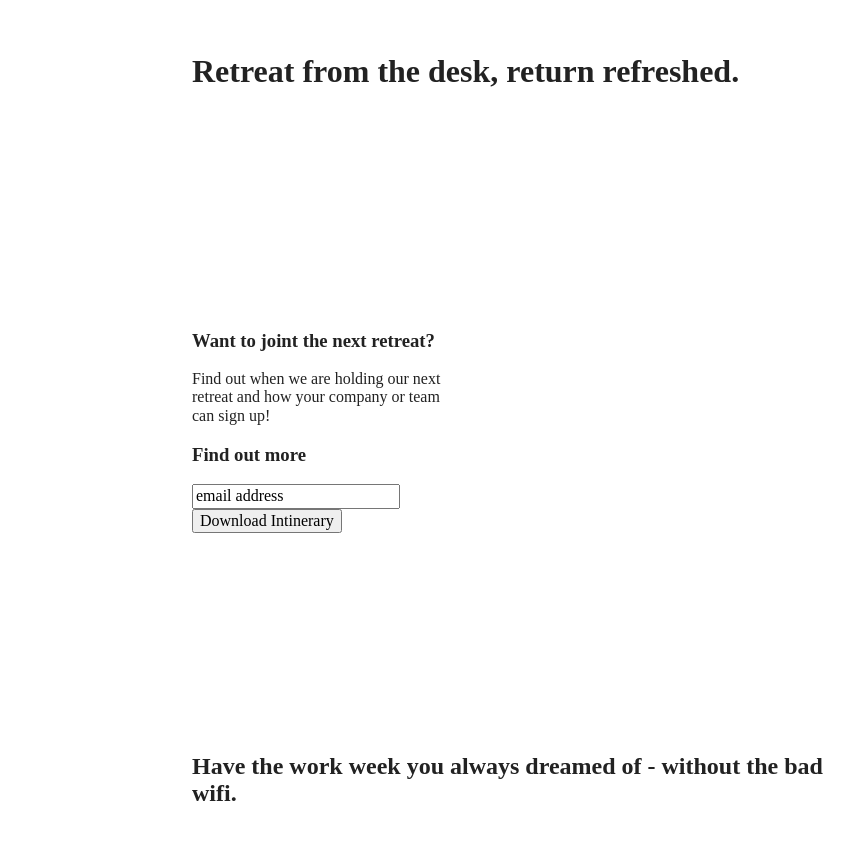
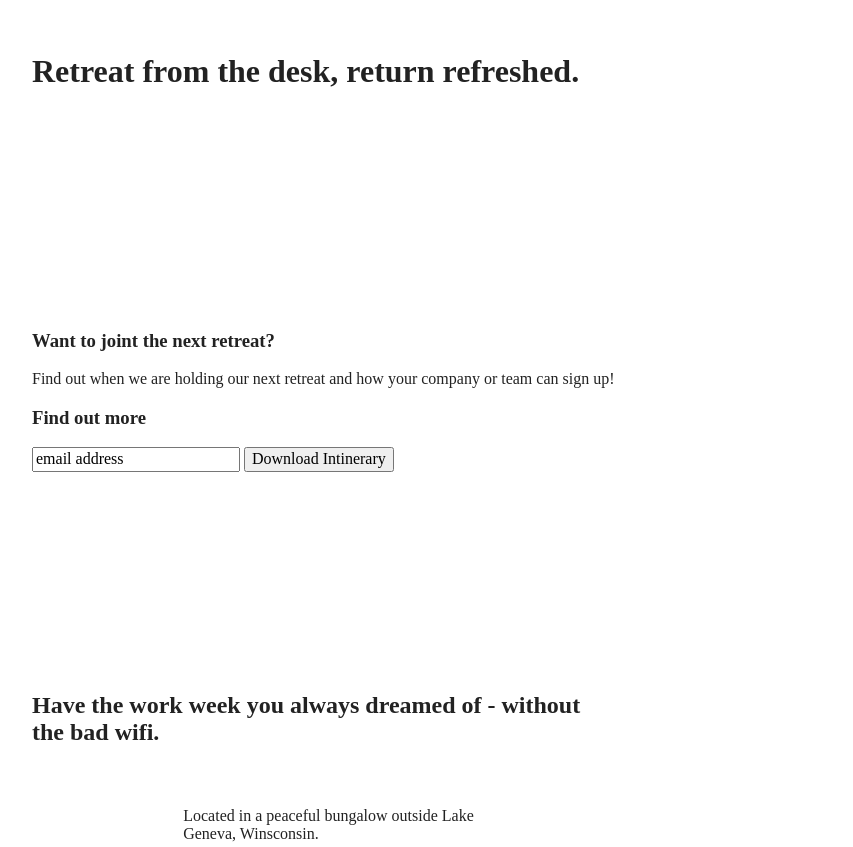
Before and after one commit to marianarausch/responsive-skillcrush, a website built with Parcel: page index.html in a window 1280 px wide. Shown: the part 185-1032 px from the top of the page, without its empty margins (128-981 px from the left). Built offline with nearby package versions, Linux system fonts and the light colour scheme.

Commit message:
Added Desktop Styles

```diff
--- a/css/main.css
+++ b/css/main.css
@@ -112,7 +112,7 @@ header nav ul {
   justify-content: space-around;
   width: 100%;
 }
-footer{
+footer {
   flex-direction: column;
 }
 footer p {
@@ -140,7 +140,6 @@ footer .contact {
 footer .copyright {
   margin: 20px 0;
 }
-
 
 .hero-area {
   display: flex;
@@ -321,7 +320,7 @@ aside {
 
 @media only screen and (min-width: 768px) {
   /*Tablet styles here*/
-  .content-wrapper{
+  .content-wrapper {
     max-width: 640px;
     margin: 100px 0;
   }
@@ -430,7 +429,44 @@ aside {
 }
 @media only screen and (min-width: 1200px) {
   /*Desktop styles here*/
+  .content-wrapper {
+    max-width: 960px;
+  }
+  .hero-area h1 {
+    width: 80%;
+  }
+  aside .content-wrapper {
+    justify-content: space-around;
+  }
+  aside .content-wrapper .form-description,
+  aside .content-wrapper .form {
+    width: 80%;
+  }
 
+  .features h2 {
+    width: 60%;
+  }
+  .features article {
+    flex-basis: 70%;
+  }
+
+  .reviews article div {
+    width: 80%;
+  }
+
+  /* ========================================================================== About Page
+========================================================================== */
+
+  .mission h2,
+  .contact-section .content-wrapper h2 {
+    width: ;
+  }
+
+  /* ========================================================================== FAQ Page
+========================================================================== */
+  .faq h2 {
+    width: 100%;
+  }
 }
 
 /* ==========================================================================
```
Lines whose indentation alone changed are shown as unchanged.
